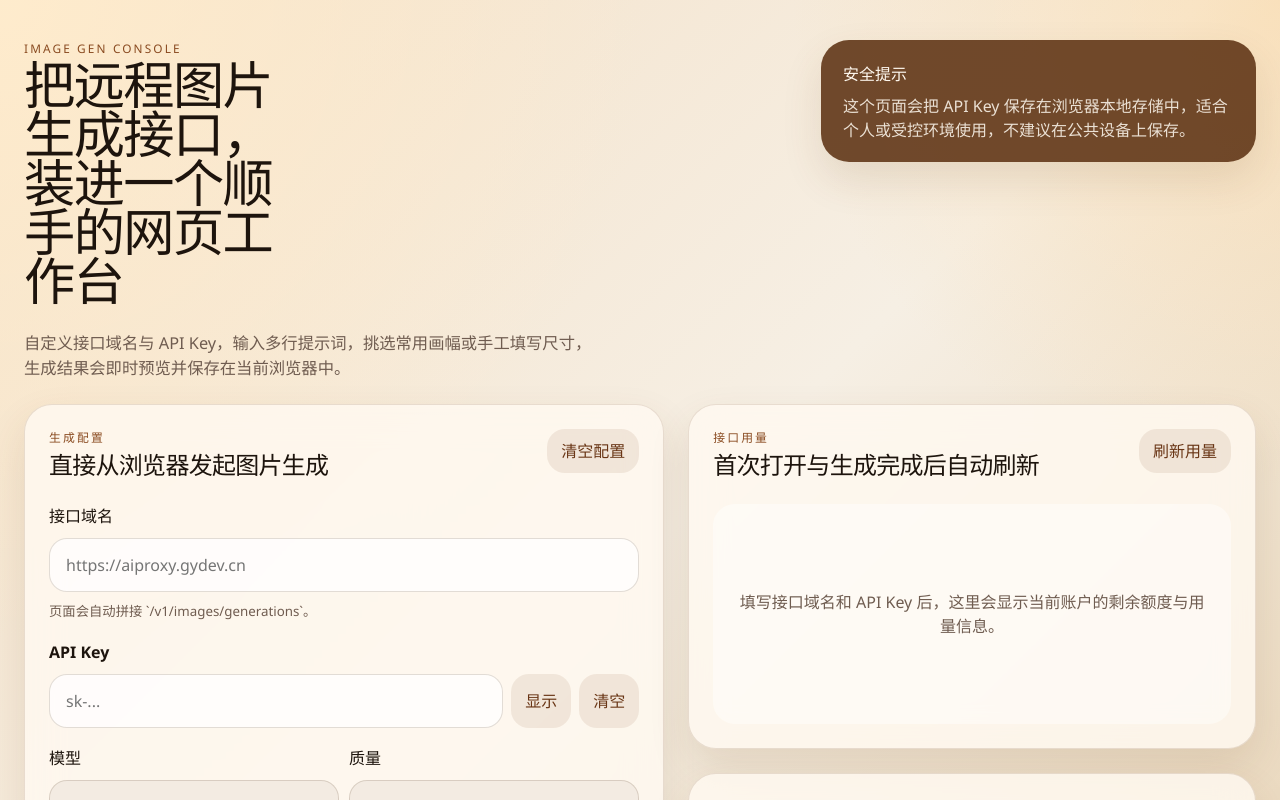
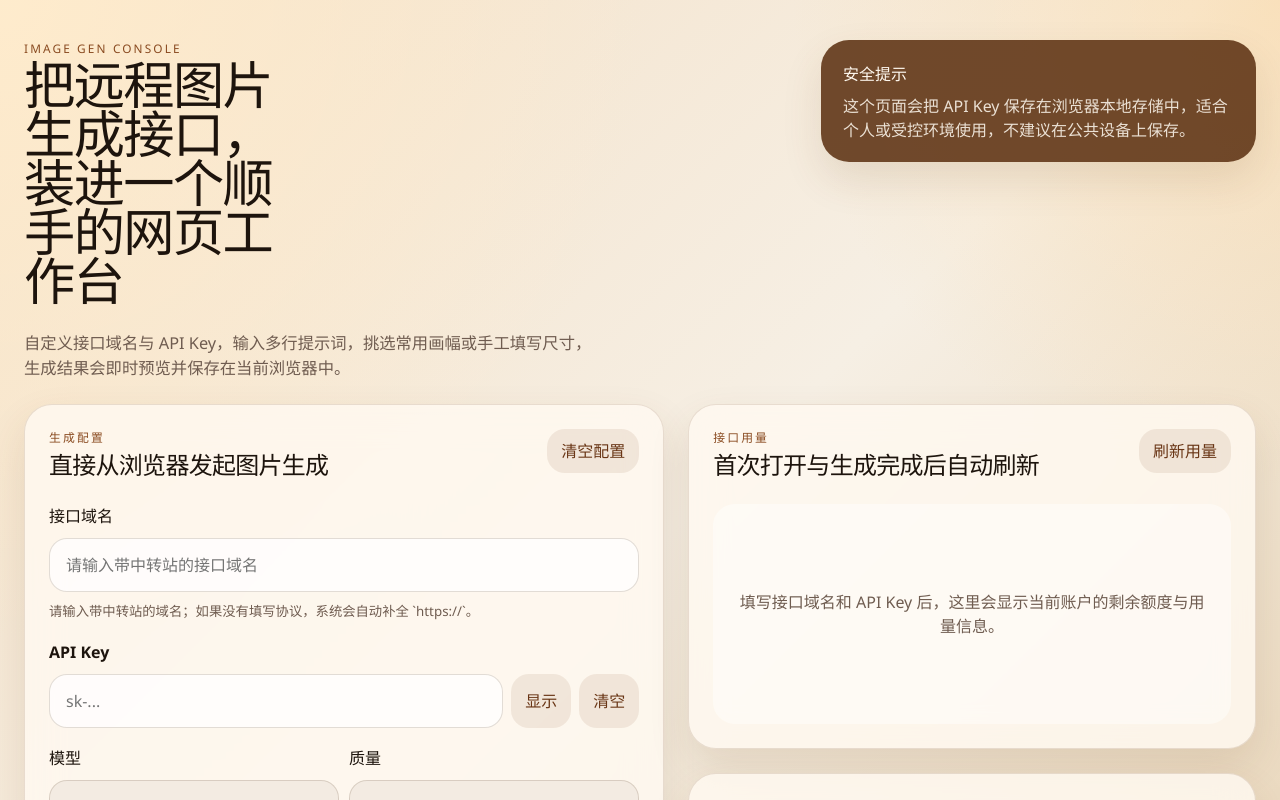
Before and after one commit to guohai163/images-gen, a React (Vite) app: page / in a window 1280 px wide. Shown: the top 800 px of the page. Built offline with nearby package versions, Linux system fonts and the light colour scheme.

Commit message:
Improve base URL input guidance

```diff
--- a/src/components/ConfigForm.tsx
+++ b/src/components/ConfigForm.tsx
@@ -43,12 +43,12 @@ export function ConfigForm({
         <label className="field">
           <span>接口域名</span>
           <input
-            type="url"
-            placeholder="https://aiproxy.gydev.cn"
+            type="text"
+            placeholder="请输入带中转站的接口域名"
             value={formState.baseUrl}
             onChange={(event) => onFieldChange('baseUrl', event.target.value)}
           />
-          <small>页面会自动拼接 `/v1/images/generations`。</small>
+          <small>请输入带中转站的域名；如果没有填写协议，系统会自动补全 `https://`。</small>
         </label>
 
         <label className="field">
--- a/src/utils.ts
+++ b/src/utils.ts
@@ -8,12 +8,18 @@ import type {
 } from './types';
 
 export function normalizeBaseUrl(input: string): string {
-  return input.trim().replace(/\/+$/, '');
+  const trimmed = input.trim();
+  if (!trimmed) {
+    return '';
+  }
+
+  const withProtocol = /^https?:\/\//i.test(trimmed) ? trimmed : `https://${trimmed}`;
+  return withProtocol.replace(/\/+$/, '');
 }
 
 export function validateForm(formState: ImageFormState): string | null {
   if (!normalizeBaseUrl(formState.baseUrl)) {
-    return '请先填写接口域名，例如 https://aiproxy.gydev.cn';
+    return '请输入带中转站的接口域名。';
   }
 
   if (!formState.apiKey.trim()) {
```
Also changed, not shown: 1 other file (tests, documents, lock files or other folders).
